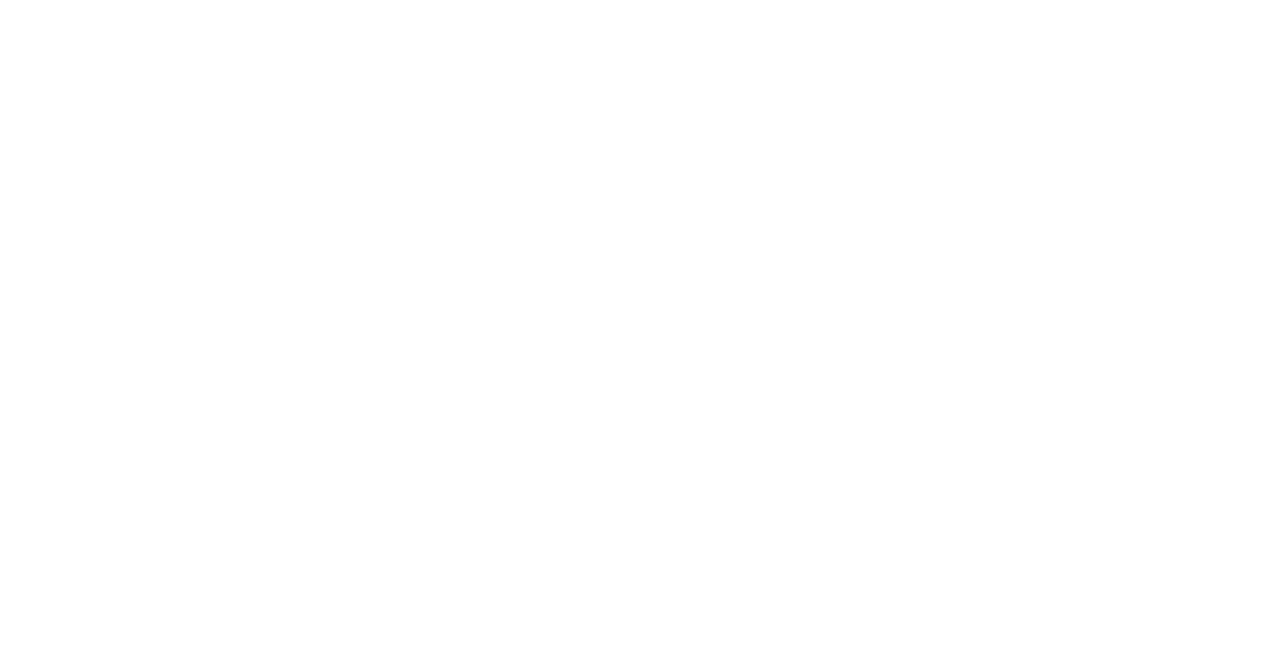
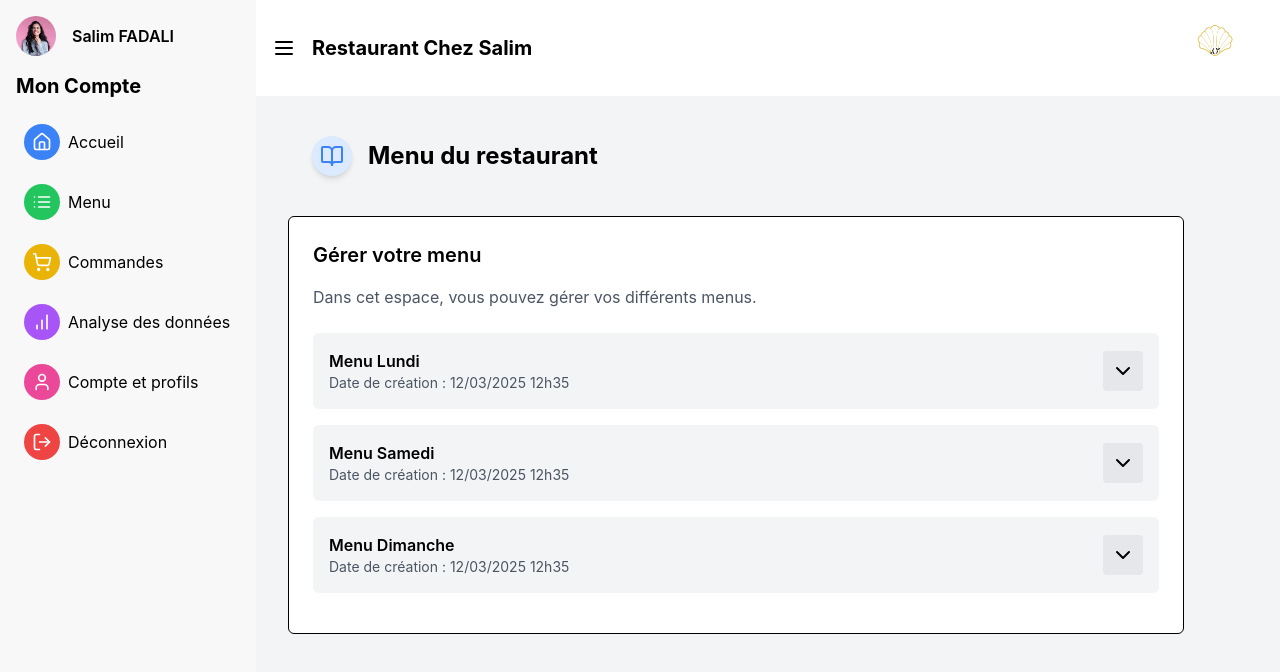
Before and after one commit to SENECOP/outam, a React (Create React App) app in the folder frontend/: page /gerermenu in a window 1280 px wide. Before the commit this address had no page. Shown: the top 672 px of the page. Built offline with nearby package versions, Linux system fonts and the light colour scheme.

Commit message:
creation des pages HomeRestaurant et GererMenu

```diff
--- a/frontend/package.json
+++ b/frontend/package.json
@@ -10,8 +10,8 @@
     "axios": "^1.8.3",
     "bootstrap": "^5.3.3",
     "lucide-react": "^0.483.0",
-    "react": "^19.0.0",
-    "react-dom": "^19.0.0",
+    "react": "^18.3.1",
+    "react-dom": "^18.3.1",
     "react-qr-reader": "^3.0.0-beta-1",
     "react-router-dom": "^7.4.0",
     "react-scripts": "^5.0.1",
--- a/frontend/src/App.js
+++ b/frontend/src/App.js
@@ -8,6 +8,8 @@
 import PageClient from './pages/PageClient';
 import BackOffice from './pages/BackOffice';
 import RestaurantDashboard from './pages/RestaurantDashboard';
+import HomeRestaurant from './pages/HomeRestaurant';
+import GererMenu from './pages/GererMenu';
 
 function App() {
   return (
@@ -21,6 +23,8 @@
         <Route path="/reset-password/:token" element={<ResetPassword />} />
         <Route path="/admin" element={<BackOffice />} />
         <Route path="/restodashboard" element={<RestaurantDashboard />} />
+        <Route path="/homerestaurant" element={<HomeRestaurant />} />
+        <Route path="/gerermenu" element={<GererMenu />} />
       </Routes>
     </Router>
   );
--- /dev/null
+++ b/frontend/src/pages/GererMenu.js
@@ -0,0 +1,147 @@
+import { useState } from "react";
+import { BookOpen, ChevronDown, ChevronUp } from "lucide-react";
+import Sidebar from "../components/Sidebar";
+import Header from "../components/Header";
+
+export default function GererMenu() {
+  const [isSidebarOpen, setSidebarOpen] = useState(true);
+
+  const toggleSidebar = () => {
+    setSidebarOpen(!isSidebarOpen);
+  };
+
+  const [menus, setMenus] = useState([
+    {
+      id: 1,
+      name: "Menu Lundi",
+      date: "12/03/2025 12h35",
+      expanded: false,
+      status: "Activé",
+      categories: [
+        {
+          name: "Rapas du matin",
+          dishes: [
+            { name: "Vasas Guinar", price: 1500 },
+            { name: "Soupe Kandia", price: 2000 },
+          ],
+        },
+      ],
+    },
+    {
+      id: 2,
+      name: "Menu Samedi",
+      date: "12/03/2025 12h35",
+      expanded: false,
+      status: "Désactivé",
+      categories: [
+        {
+          name: "Rapas du matin",
+          dishes: [
+            { name: "Vasas Guinar", price: 1500 },
+            { name: "Soupe Kandia", price: 2000 },
+          ],
+        },
+      ],
+    }, // <-- Virgule ajoutée ici
+    {
+      id: 3,
+      name: "Menu Dimanche",
+      date: "12/03/2025 12h35",
+      expanded: false,
+      status: "Désactivé",
+      categories: [
+        {
+          name: "Repas du soir",
+          dishes: [
+            { name: "Lakh", price: 1500 },
+            { name: "Mbaxal Saloum", price: 2000 },
+          ],
+        },
+      ],
+    },
+  ]);
+
+  const toggleExpand = (id) => {
+    setMenus(
+      menus.map((menu) =>
+        menu.id === id ? { ...menu, expanded: !menu.expanded } : menu
+      )
+    );
+  };
+
+  return (
+    <div className="flex h-screen">
+      <Sidebar isSidebarOpen={isSidebarOpen} />
+      <div className="flex-1 flex flex-col">
+        <Header toggleSidebar={toggleSidebar} />
+        <main className="p-4 bg-gray-100 min-h-screen">
+          <h1 className="max-w-4xl ml-4 p-6 text-2xl font-bold mb-4 flex items-center">
+            <div className="bg-blue-100 p-2 rounded-full mr-4 shadow-md">
+              <BookOpen size={24} className="text-blue-500" />
+            </div>
+            Menu du restaurant
+          </h1>
+
+          <div className="max-w-4xl ml-4 p-6 bg-white border border-black rounded-md">
+            {/* Section: Gérer votre menu */}
+            <section className="mb-6">
+              <h2 className="text-xl font-semibold mb-4">Gérer votre menu</h2>
+              <p className="text-gray-600">
+                Dans cet espace, vous pouvez gérer vos différents menus.
+              </p>
+            </section>
+
+            {/* Liste des menus */}
+            <section>
+              {menus.map((menu) => (
+                <div key={menu.id} className="mb-4">
+                  <div className="flex items-center justify-between p-4 bg-gray-100 rounded-md">
+                    <div>
+                      <h3 className="font-semibold">{menu.name}</h3>
+                      <p className="text-sm text-gray-600">
+                        Date de création : {menu.date}
+                      </p>
+                    </div>
+                    <button
+                      className="p-2 bg-gray-200 rounded"
+                      onClick={() => toggleExpand(menu.id)}
+                    >
+                      {menu.expanded ? <ChevronUp /> : <ChevronDown />}
+                    </button>
+                  </div>
+
+                  {menu.expanded && (
+                    <div className="mt-2 p-4 bg-white border border-gray-200 rounded-md">
+                      <div className="mb-4">
+                        <h4 className="font-semibold">Statut du menu</h4>
+                        <p className="text-sm text-gray-600">{menu.status}</p>
+                      </div>
+
+                      <div>
+                        <h4 className="font-semibold">Catégories du menu</h4>
+                        {menu.categories.map((category, index) => (
+                          <div key={index} className="mt-2">
+                            <h5 className="text-sm font-semibold">
+                              {category.name}
+                            </h5>
+                            <ul className="ml-4">
+                              {category.dishes.map((dish, dishIndex) => (
+                                <li key={dishIndex} className="text-sm text-gray-600">
+                                  {dish.name} - {dish.price} FCFA
+                                </li>
+                              ))}
+                            </ul>
+                          </div>
+                        ))}
+                      </div>
+                    </div>
+                  )}
+                </div>
+              ))}
+            </section>
+          </div>
+        </main>
+      </div>
+    </div>
+  );
+}
--- /dev/null
+++ b/frontend/src/pages/HomeRestaurant.js
@@ -0,0 +1,65 @@
+import { useState } from "react";
+import { Home, List, ShoppingCart, BarChart, User, LogOut, Menu, BookOpen, LayoutDashboard } from "lucide-react";
+import Sidebar from "../components/Sidebar";
+import Header from "../components/Header";
+
+export default function SidebarLayout() {
+    const [isSidebarOpen, setSidebarOpen] = useState(true);
+
+    const toggleSidebar = () => {
+      setSidebarOpen(!isSidebarOpen);
+    };
+
+  const menuItems = [
+    {
+      title: "Menu du restaurant",
+      description: "Modifiez, mettez à jour et gérez votre menu.",
+      icon: <LayoutDashboard className="w-6 h-6 text-blue-600" />,
+    },
+    {
+      title: "Commandes clients",
+      description: "Suivez et gérez les commandes de vos clients.",
+      icon: <ShoppingCart className="w-6 h-6 text-red-500" />,
+    },
+    {
+      title: "Analyse des données",
+      description: "Consultez les statistiques et performances.",
+      icon: <BarChart className="w-6 h-6 text-green-500" />,
+    },
+    {
+      title: "Compte et profils",
+      description: "Gérez vos informations personnelles.",
+      icon: <User className="w-6 h-6 text-orange-500" />,
+    },
+  ];
+
+  return (
+
+    <div className="h-screen bg-gray-900 flex">
+      {/* Sidebar */}
+      <Sidebar isSidebarOpen={isSidebarOpen} />
+
+      <div className="w-full max-w-4xl bg-gray-100 rounded-lg shadow-lg">
+        {/* Header */}
+        <Header toggleSidebar={toggleSidebar}/>
+
+        {/* Contenu principal */}
+        <div className="p-6">
+          <h2 className="text-2xl font-bold mb-4">Bonjour Salim !</h2>
+
+          <div className="space-y-4">
+            {menuItems.map((item, index) => (
+              <div key={index} className="flex items-center space-x-4 p-4 bg-white rounded-lg shadow-md">
+                {item.icon}
+                <div>
+                  <h3 className="font-semibold text-lg">{item.title}</h3>
+                  <p className="text-sm text-gray-600">{item.description}</p>
+                </div>
+              </div>
+            ))}
+          </div>
+        </div>
+      </div>
+    </div>
+  );
+}
```
Also changed, not shown: frontend/src/pages/RestaurantDashboard.js (line endings or trailing spaces), 1 other file (tests, documents, lock files or other folders).
